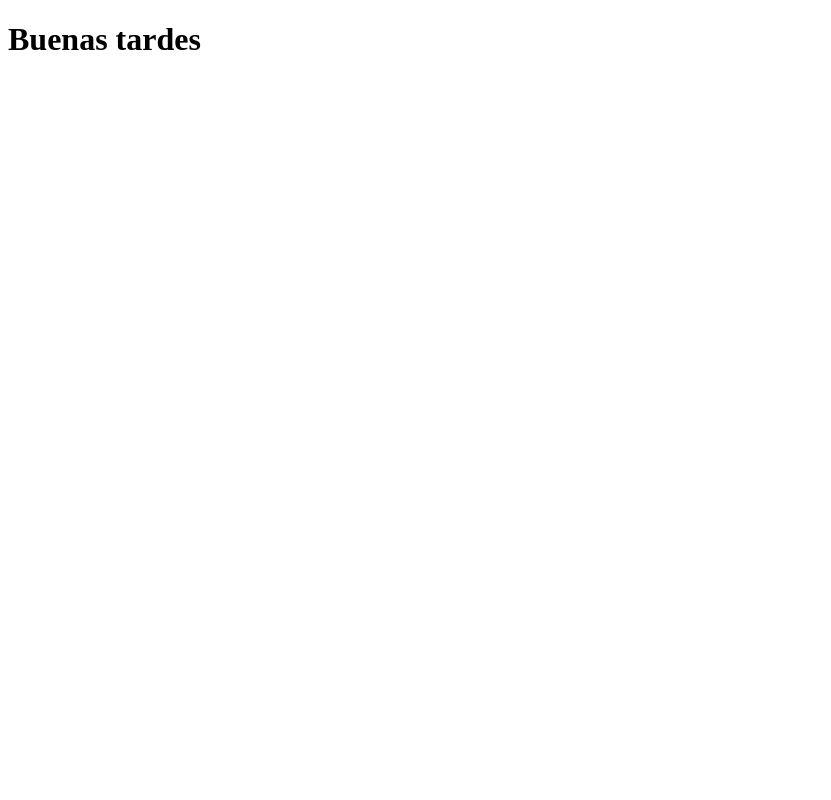
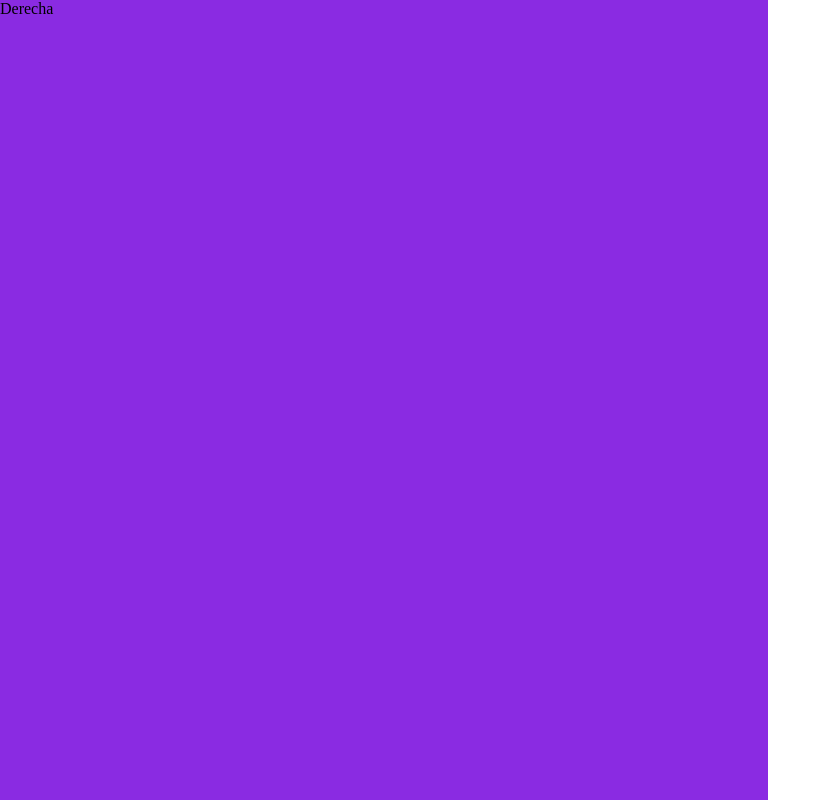
Before and after one commit to saaantiii07/practicas, a plain HTML site: page index.html in a window 1280 px wide. Shown: the whole page, without its empty margins (0-831 px from the left). Drawn offline with Linux system fonts and the light colour scheme.

Commit message:
curriculum

```diff
--- a/css/estilo.css
+++ b/css/estilo.css
@@ -0,0 +1,28 @@
+*{
+    margin: 0;
+    padding: 0;
+    box-sizing: border-box;
+    background-color: green ;
+}
+
+body{
+    background-color: red;
+    height: 100vh; /*unidad VIEWPORT HEIGHT*/
+    width: 100vw;  /*unidad VIEWPORT HEIGHT*/
+}
+.contenedor{
+    background-color: blue;
+    height: 100%;
+    width: 100%;
+    display: flex;
+}
+main{
+    height: 100%;
+    width: 60%;
+    background-color: blueviolet;
+}
+aside{
+    height: 100%;
+    width: 40%;
+    background-color: white;
+}
--- a/index.html
+++ b/index.html
@@ -1,11 +1,18 @@
 <!DOCTYPE html>
-<html lang="en">
+<html lang="es">
 <head>
     <meta charset="UTF-8">
     <meta name="viewport" content="width=device-width, initial-scale=1.0">
+
+    <link rel="stylesheet" href="css/estilo.css">
     <title>Document</title>
 </head>
 <body>
-    <h1>Buenas tardes</h1>
+    <section class="contenedor">
+        <main>Derecha</main>
+        <aside>
+
+        </aside>
+    </section>
 </body>
 </html>
```
